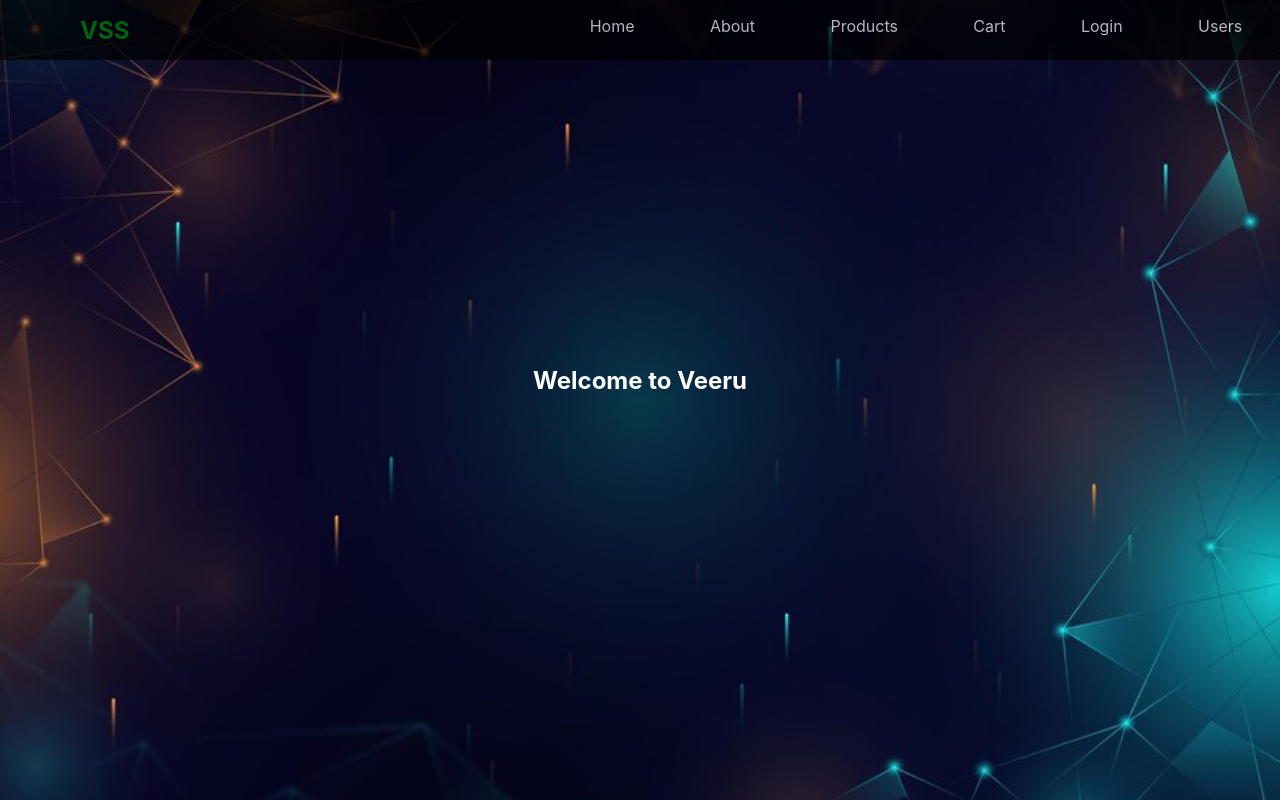
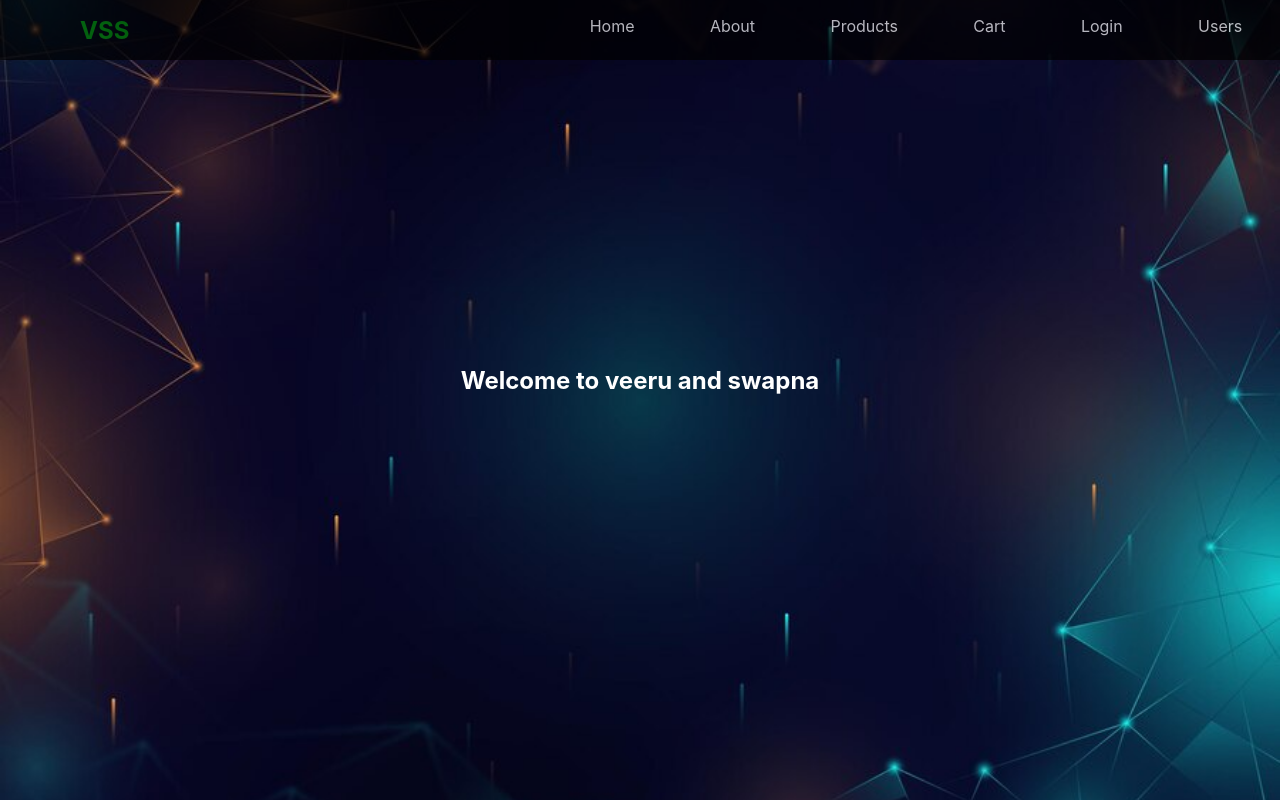
Before and after one commit to veeru341/vss, a React (Create React App) app: page / in a window 1280 px wide. Built offline with nearby package versions, Linux system fonts and the light colour scheme; no server answers.

Commit message:
third commit

```diff
--- a/src/Pages/Home.js
+++ b/src/Pages/Home.js
@@ -3,7 +3,7 @@ import React from "react";
 export default function Home() {
     return (
         <div className="pagediv">
-            <h2>Welcome to Veeru</h2>
+            <h2>Welcome to veeru and swapna</h2>
         </div>
     )
 }
```
